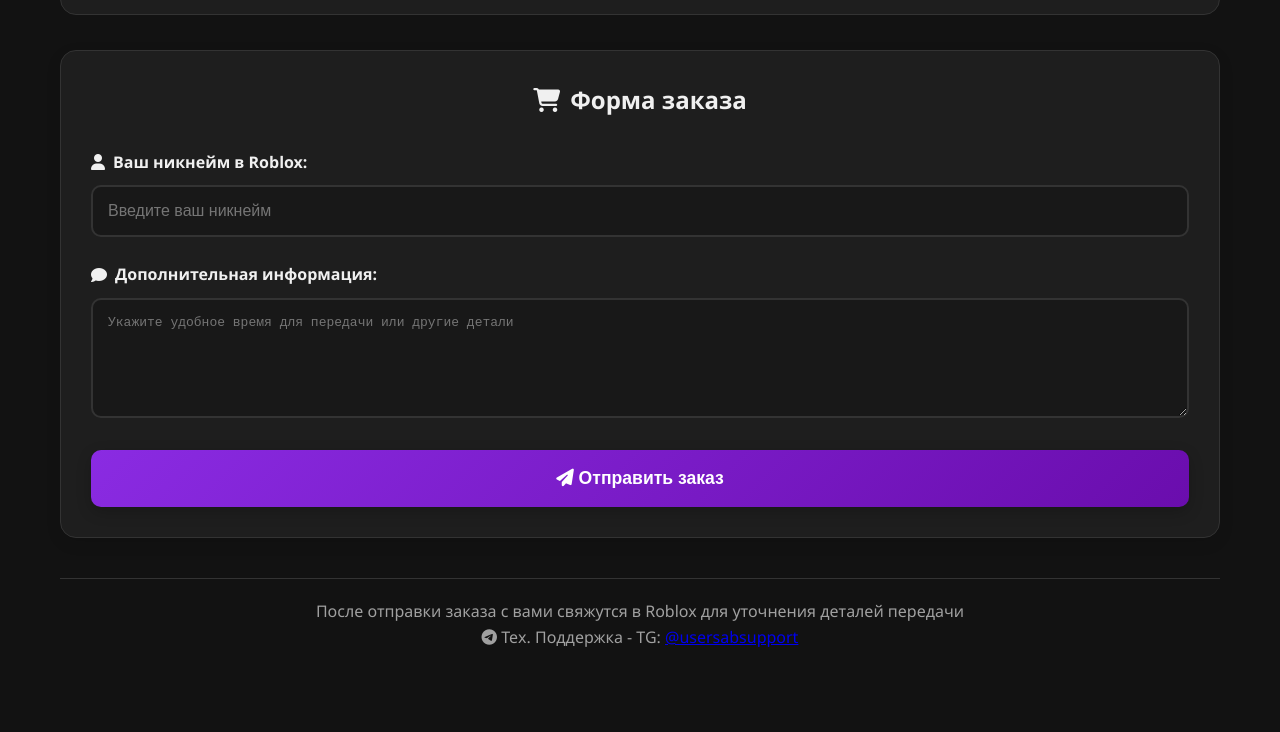
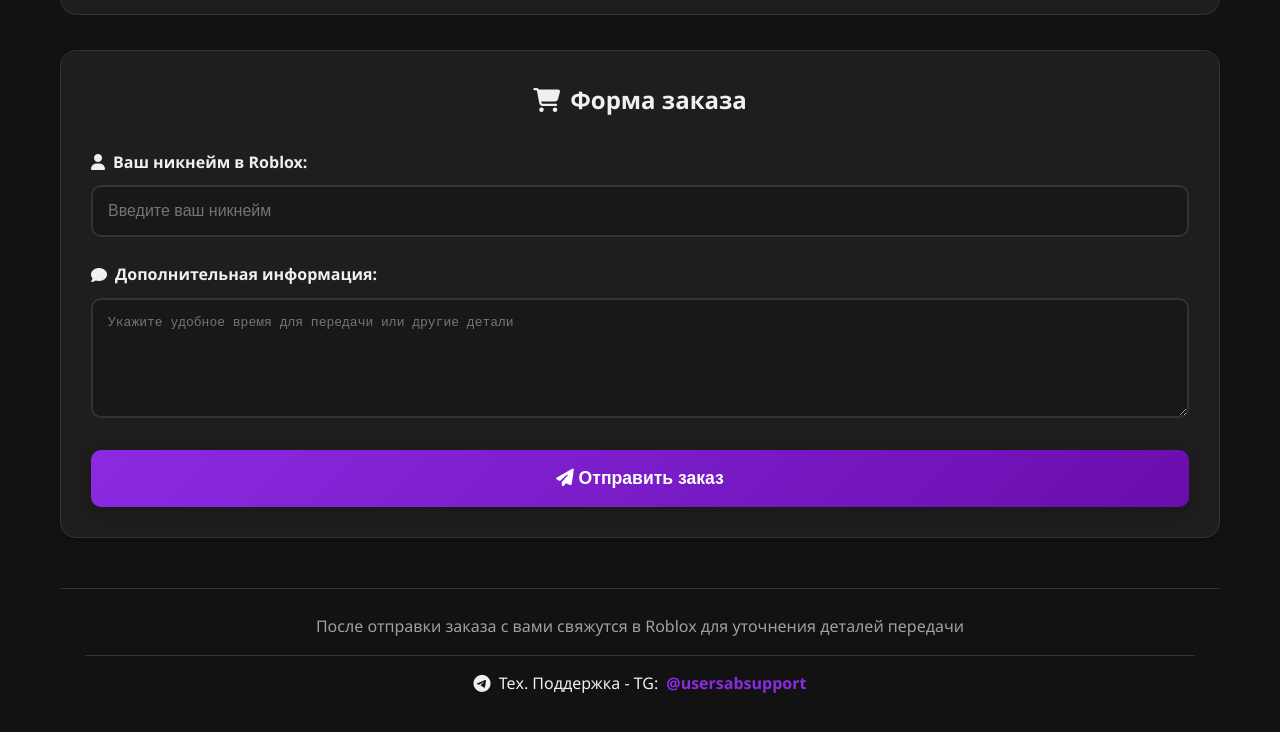
Before and after one commit to BrainrotSelling/k, a plain HTML site: page index.html in a window 1280 px wide. Shown: the part 1468-2200 px from the top of the page. Before the commit the page ends 2159 px from the top, so only its background shows below. Drawn offline with Linux system fonts and the light colour scheme.

Commit message:
Update styles.css

```diff
--- a/styles.css
+++ b/styles.css
@@ -306,9 +306,42 @@ button[type="submit"]:hover::before {
 footer {
     text-align: center;
     color: var(--text-secondary);
-    margin-top: 40px;
-    padding: 20px;
+    margin-top: 50px;
+    padding: 25px;
     border-top: 1px solid var(--dark-border);
+    font-size: 1rem;
+}
+
+.support-contact {
+    margin-top: 15px;
+    padding-top: 15px;
+    border-top: 1px solid var(--dark-border);
+}
+
+.support-contact p {
+    color: var(--text-primary);
+    font-weight: 500;
+    display: flex;
+    align-items: center;
+    justify-content: center;
+    gap: 8px;
+}
+
+.support-contact a {
+    color: var(--primary);
+    text-decoration: none;
+    font-weight: 600;
+    transition: all 0.3s ease;
+}
+
+.support-contact a:hover {
+    color: var(--secondary);
+    text-shadow: 0 0 8px rgba(102, 126, 234, 0.5);
+}
+
+.support-contact i {
+    color: var(--accent);
+    font-size: 1.1rem;
 }
 
 /* Стили для выбранных товаров */
```
